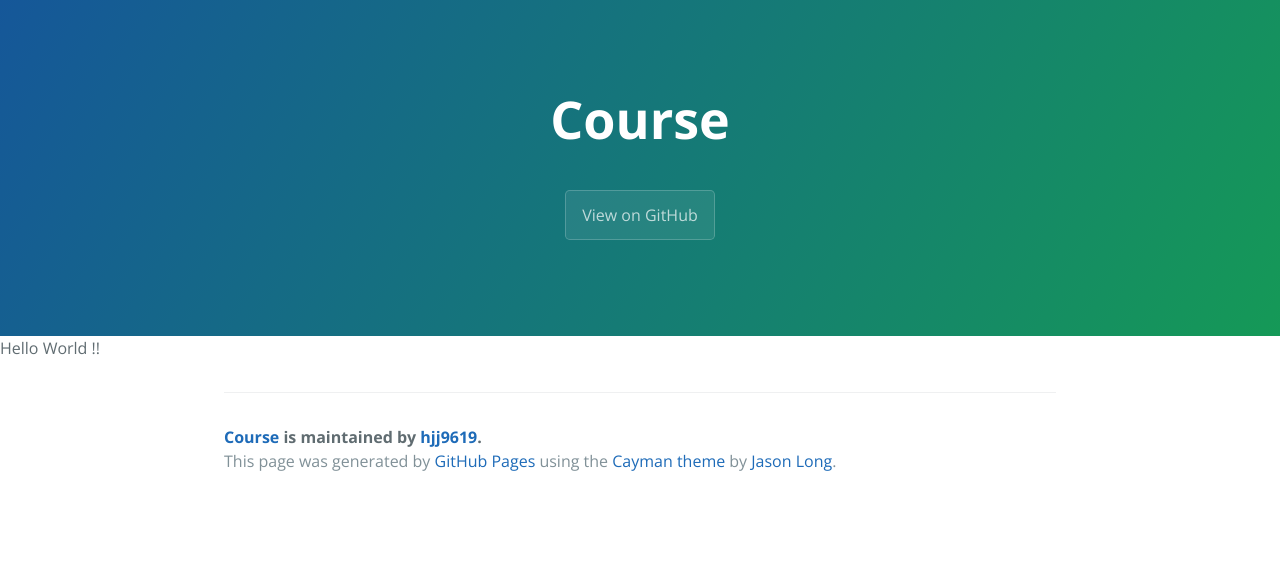
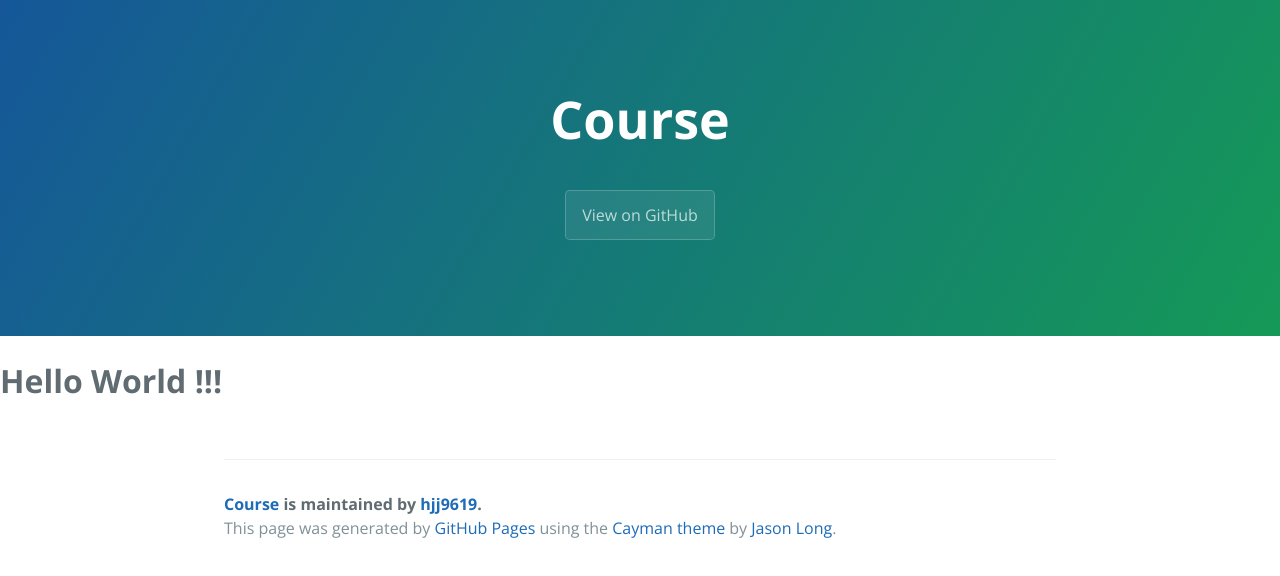
Before and after one commit to hjj9619/Course, a plain HTML site: page index.html in a window 1280 px wide. Drawn offline with nearby package versions, Linux system fonts and the light colour scheme.

Commit message:
Update index.html

```diff
--- a/index.html
+++ b/index.html
@@ -18,7 +18,7 @@
 
 
 
-    <section> Hello World !! </section>
+    <section> <h1> Hello World !!! </h1> </section>
 
 
     <section class="main-content">
```
